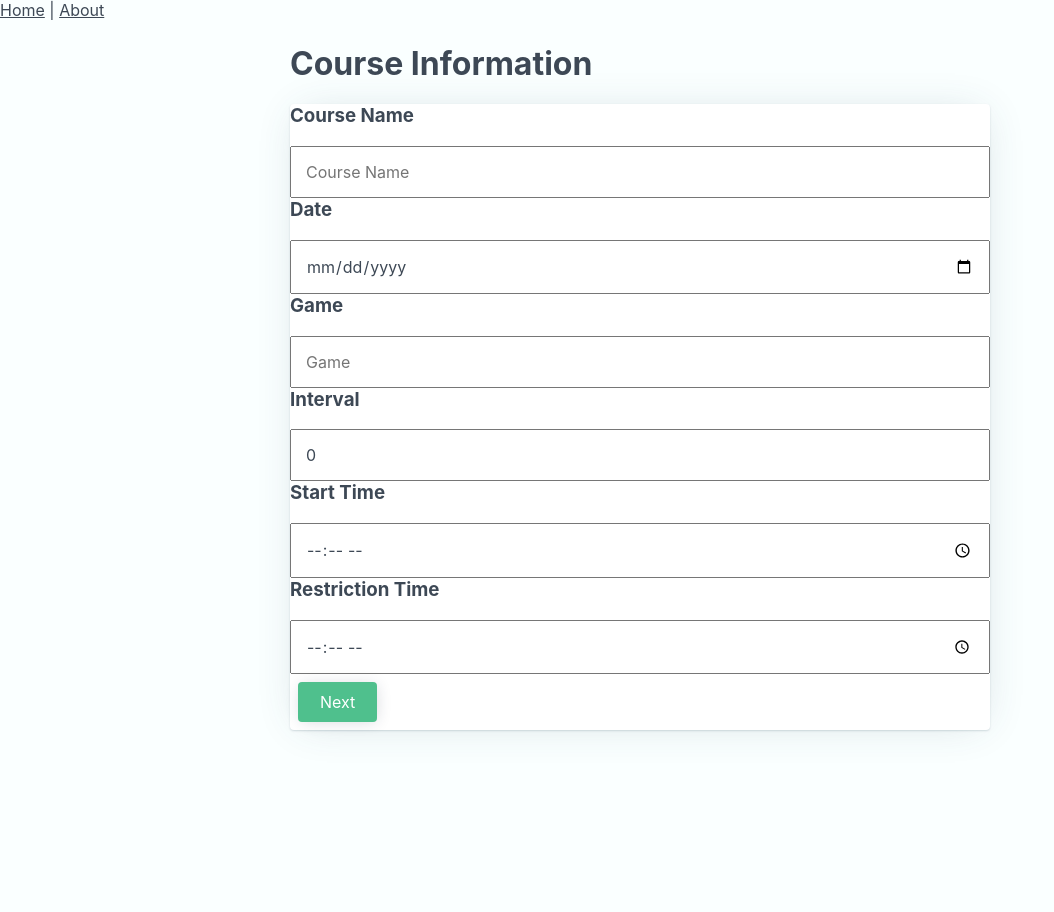
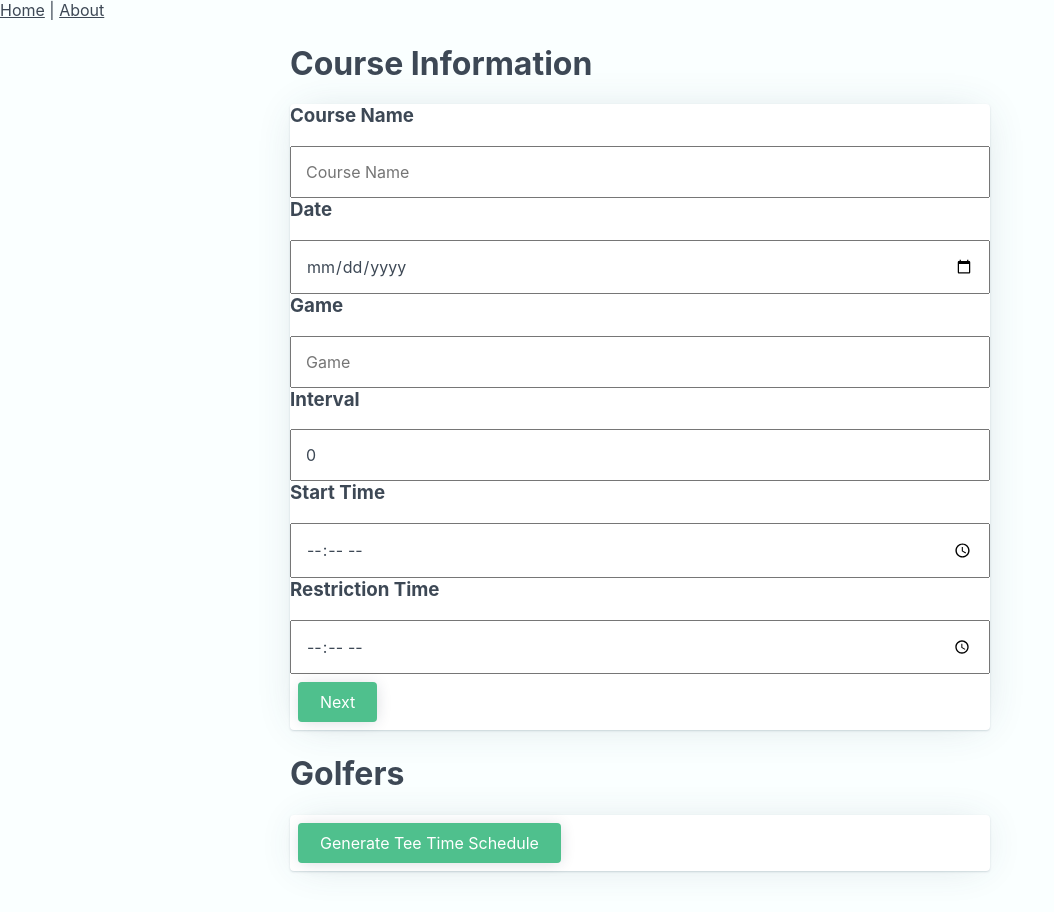
Before and after one commit to kellenwiltshire/teetime, a Vue app: page /#/ in a window 1280 px wide. Shown: the top 912 px of the page, without its empty margins (0-1054 px from the left). Before the commit the page ends 800 px from the top, so only its background shows below. Built offline with nearby package versions, Linux system fonts and the light colour scheme.

Commit message:
feat: added tee time results

```diff
--- /dev/null
+++ b/src/components/TeeTimes.vue
@@ -0,0 +1,99 @@
+<template>
+	<h1>Golfers</h1>
+	<div class="card">
+		<div class="flex">
+			<!-- This to be replaced with Component -->
+			<div v-for="(time, i) in store.schedule" :key="i" class="card-inner">
+				<p>{{ time.teeTime }}</p>
+				<div v-for="(golfer, i) in time.golfers" :key="i" class="card-inner">
+					<p>{{ golfer.name }}</p>
+				</div>
+			</div>
+		</div>
+		<button @click="createSchedule">Generate Tee Time Schedule</button>
+	</div>
+</template>
+
+<script lang="ts">
+import { defineComponent } from 'vue';
+import generateSchedule from '@/utils/schedule';
+import { scheduleStore } from '@/stores/scheduleStore';
+
+export default defineComponent({
+	name: 'TeeTimes',
+	setup() {
+		const store = scheduleStore();
+
+		return { store };
+	},
+	// methods: {
+	// 	createSchedule() {
+	// 		const schedule = generateSchedule(this.golfers.listOfGolfers, this.courseInfo.courseInfo);
+	// 		this.schedStore.updateSchedule(schedule);
+	// 	},
+	// },
+});
+</script>
+
+<style scoped>
+.card {
+	border-radius: 4px;
+	box-shadow: 1px 1px 40px -10px #31505f30, 0px 1px 2px 0px #31505f30;
+	background: white;
+	margin-bottom: 24px;
+}
+
+.card-inner {
+	padding: 10px 22px;
+	border: none;
+	color: white;
+	border-radius: 4px;
+	margin: 8px;
+	font-size: 16px;
+	box-shadow: 1px 1px 15px -2px #212c4430;
+	transition: 0.15s;
+
+	display: flex;
+	justify-content: center;
+	align-content: center;
+}
+
+.delete-name {
+	background: transparent;
+	border: 0px;
+	padding: 0px 13px;
+	cursor: pointer;
+	font-size: larger;
+}
+
+.flex {
+	display: flex;
+	align-items: center;
+	flex-wrap: wrap;
+}
+
+input {
+	width: 100%;
+	padding: 14px;
+	font-size: 16px;
+	height: 100%;
+	display: block;
+}
+
+button {
+	background: #4fc08d;
+	padding: 10px 22px;
+	border: none;
+	color: white;
+	border-radius: 4px;
+	margin: 8px;
+	font-size: 16px;
+	cursor: pointer;
+	box-shadow: 1px 1px 15px -2px #212c4430;
+	transition: 0.15s;
+}
+
+button:hover {
+	background: #42aa7b;
+}
+</style>
--- a/src/views/HomeView.vue
+++ b/src/views/HomeView.vue
@@ -9,6 +9,9 @@
 		<div v-if="store.isGolferInfo">
 			<GolferList />
 		</div>
+		<div>
+			<TeeTimes />
+		</div>
 	</div>
 </template>
 
@@ -18,6 +21,7 @@ import CourseInformation from '@/components/CourseInformation.vue';
 import GolferForm from '@/components/GolferForm.vue';
 import GolferList from '@/components/GolferList.vue';
 import { checkStore } from '@/stores/checkStore';
+import TeeTimes from '@/components/TeeTimes.vue';
 
 export default defineComponent({
 	name: 'HomeView',
@@ -30,6 +34,7 @@ export default defineComponent({
 		CourseInformation,
 		GolferForm,
 		GolferList,
+		TeeTimes,
 	},
 });
 </script>
```
